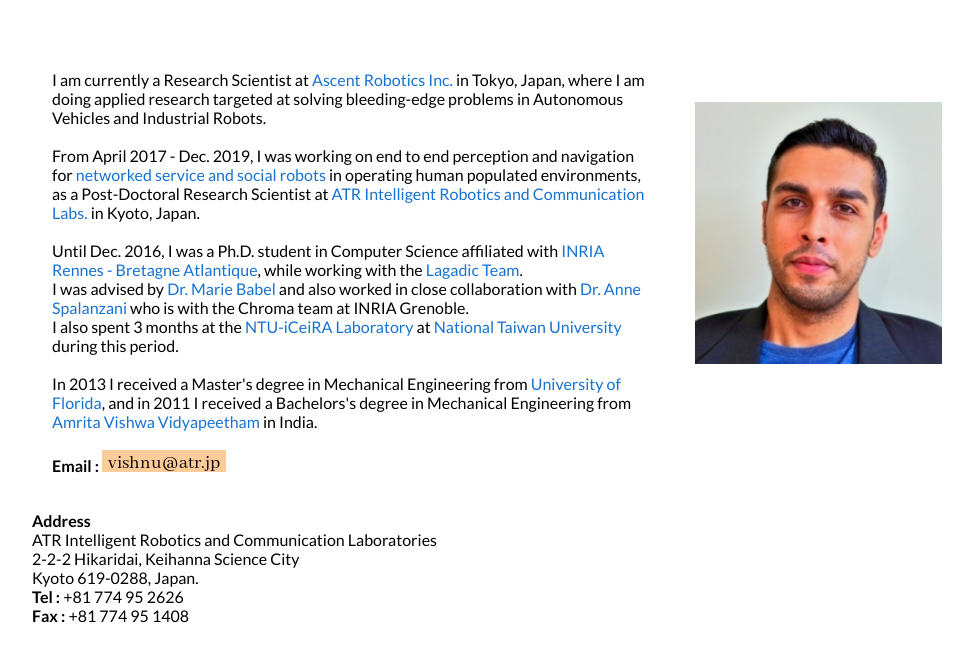
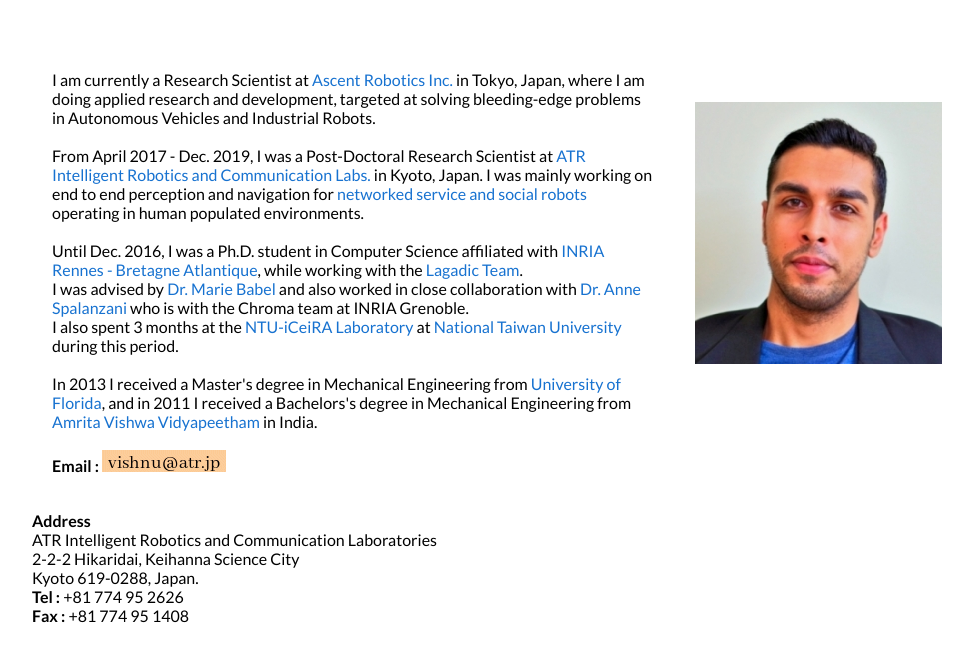
Before and after one commit to vishnuvariyar/vishnuvariyar.github.io, a plain HTML site: page index.html in a window 1280 px wide. Shown: the part 191-844 px from the top of the page, without its empty margins (128-1101 px from the left). Drawn offline with Linux system fonts and the light colour scheme.

Commit message:
Update index.html

```diff
--- a/index.html
+++ b/index.html
@@ -77,8 +77,9 @@
           <a href="VishnuKN_CV.pdf">CV</a>
       </p><br/><br/><br/>
 
-I am currently a Research Scientist at <a href= "https://www.ascent.ai/en/">Ascent Robotics Inc.</a> in Tokyo, Japan, where I am doing applied research targeted at solving bleeding-edge problems in Autonomous Vehicles and Industrial Robots. </br></br>
-From April 2017 - Dec. 2019, I was working on end to end perception and navigation for <a href= "https://ieeexplore.ieee.org/document/6201213/">networked service and social robots</a> in operating human populated environments, as a Post-Doctoral Research Scientist at <a href= "https://irc.atr.jp/en/"> ATR Intelligent Robotics and Communication Labs.</a> in Kyoto, Japan.</br></br>
+I am currently a Research Scientist at <a href= "https://www.ascent.ai/en/">Ascent Robotics Inc.</a> in Tokyo, Japan, where I am doing applied research and development, targeted at solving bleeding-edge problems in Autonomous Vehicles and Industrial Robots. </br></br>
+From April 2017 - Dec. 2019, I was a Post-Doctoral Research Scientist at <a href= "https://irc.atr.jp/en/"> ATR Intelligent Robotics and Communication Labs.</a> in Kyoto, Japan.
+I was mainly working on end to end perception and navigation for <a href= "https://ieeexplore.ieee.org/document/6201213/">networked service and social robots</a> operating in human populated environments.</br></br>
 
 Until Dec. 2016, I was a Ph.D. student in Computer Science affiliated with <a href= "http://www.inria.fr/en">INRIA Rennes - Bretagne Atlantique</a>, while working with the <a href= "http://www.irisa.fr/lagadic/welcome-eng.html">Lagadic Team</a>.</br>
 I was advised by <a href= "http://www.irisa.fr/lagadic/team/Marie.Babel-eng.html">Dr. Marie Babel</a> and also worked in close collaboration with <a href= "http://emotion.inrialpes.fr/people/spalanzani/">Dr. Anne Spalanzani</a> who is with the Chroma team at INRIA Grenoble.</br>
```
